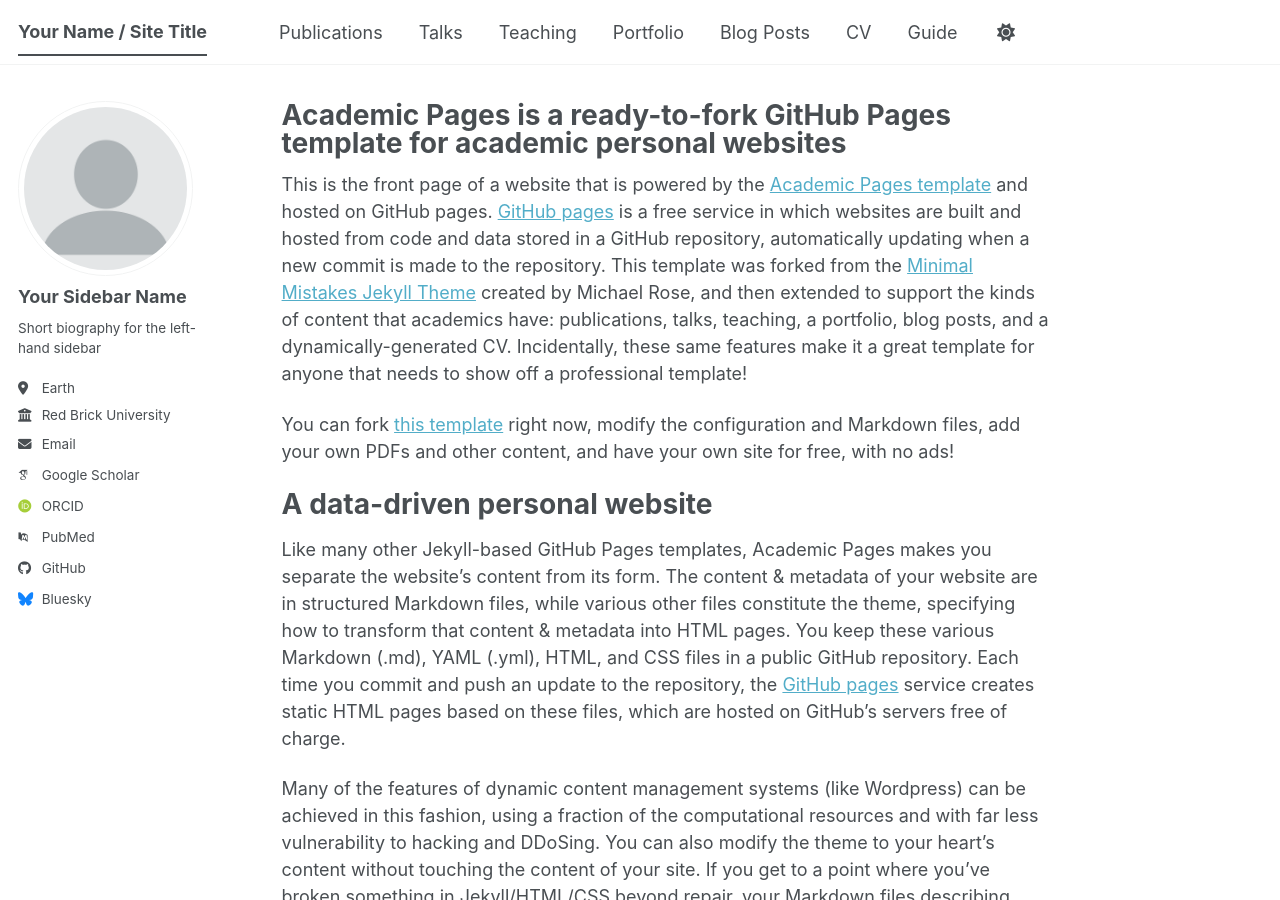
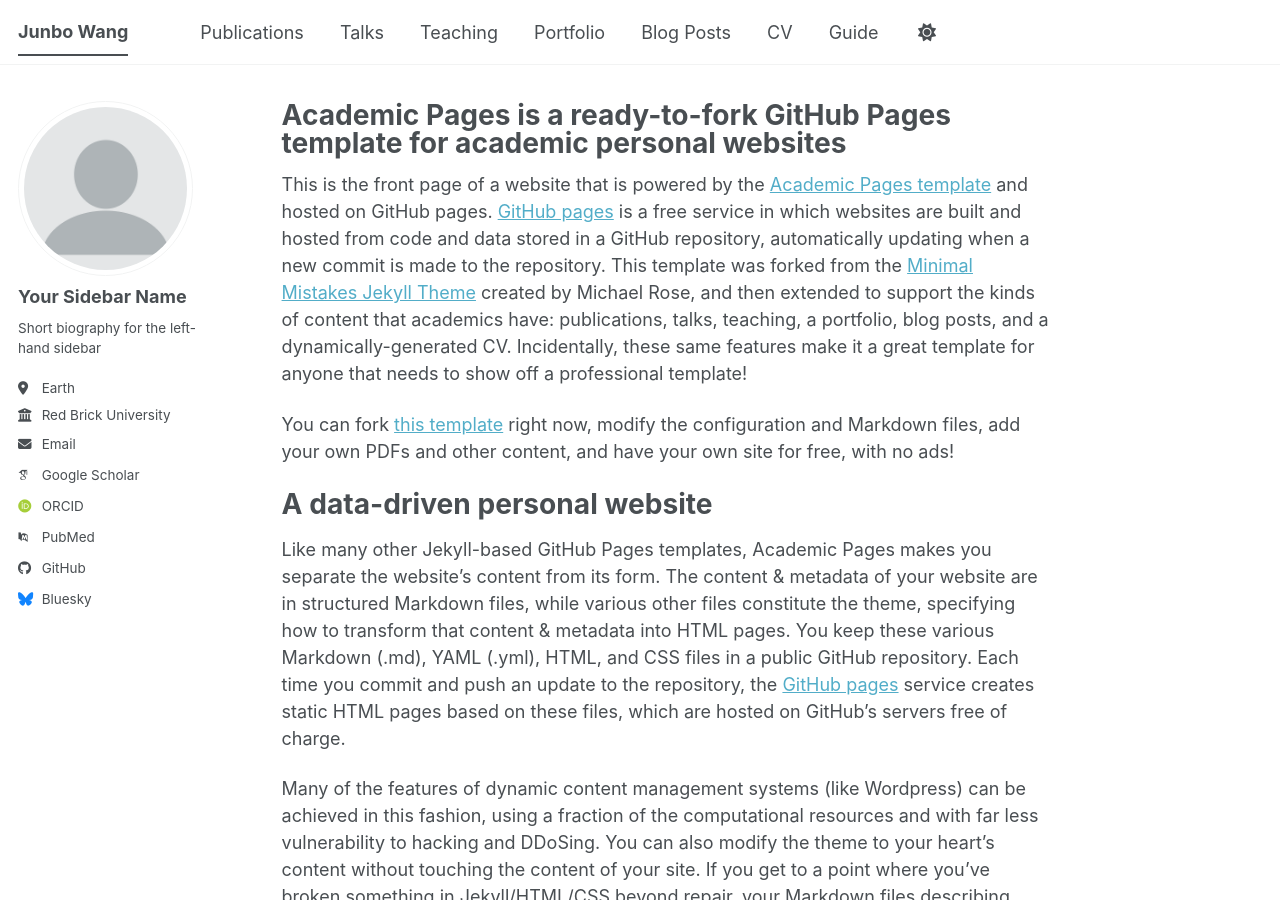
Before and after one commit to wangjunbo11/wangjunbo11.github.io, a Jekyll site: the page built from _pages/about.md, in a window 1280 px wide and 900 px high. Built offline with Jekyll 4.4.1, drawn with Linux system fonts in a browser that asks for light colours; some web fonts are replaced; a script bundle is joined from its source files by our own code; library files that are not in the unit come from our copies.

Commit message:
Change site title to 'Junbo Wang'
Updated the site title to 'Junbo Wang'.

```diff
--- a/_config.yml
+++ b/_config.yml
@@ -9,7 +9,7 @@
 # Basic Site Settings
 locale                   : "en-US"
 site_theme               : "default" # The available themes options are "default", "air", "sunrise", "mint", "dirt" and "contrast"
-title                    : "Your Name / Site Title"
+title                    : "Junbo Wang"
 title_separator          : "-"
 name                     : &name "Your Name"
 description              : &description "Your Name's academic portfolio"   # Update this with a general description of your site, this is the default if not overridden by a page
```
